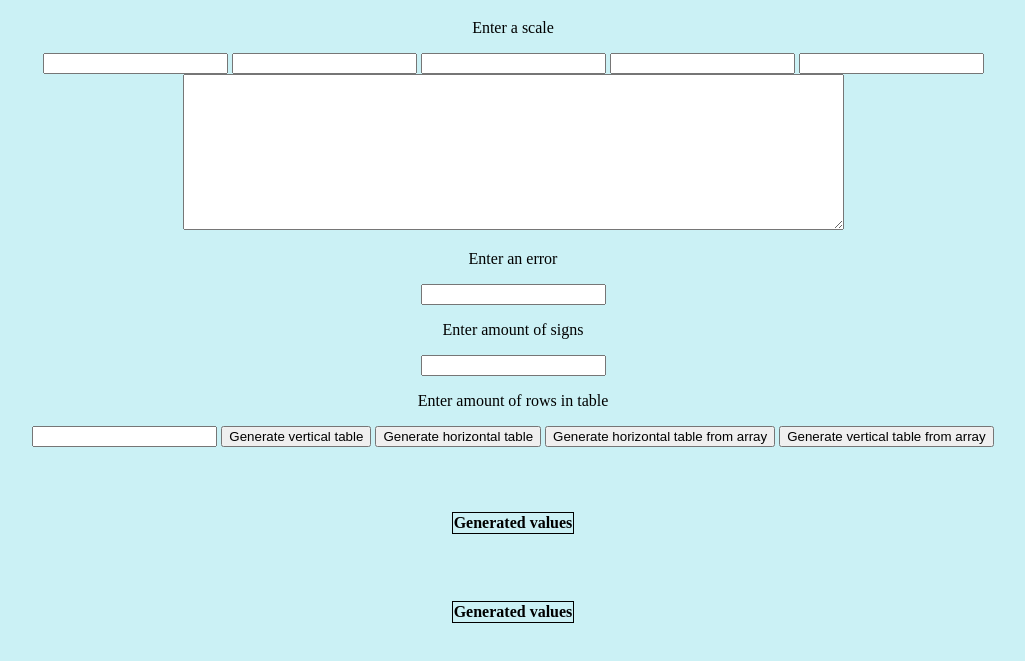
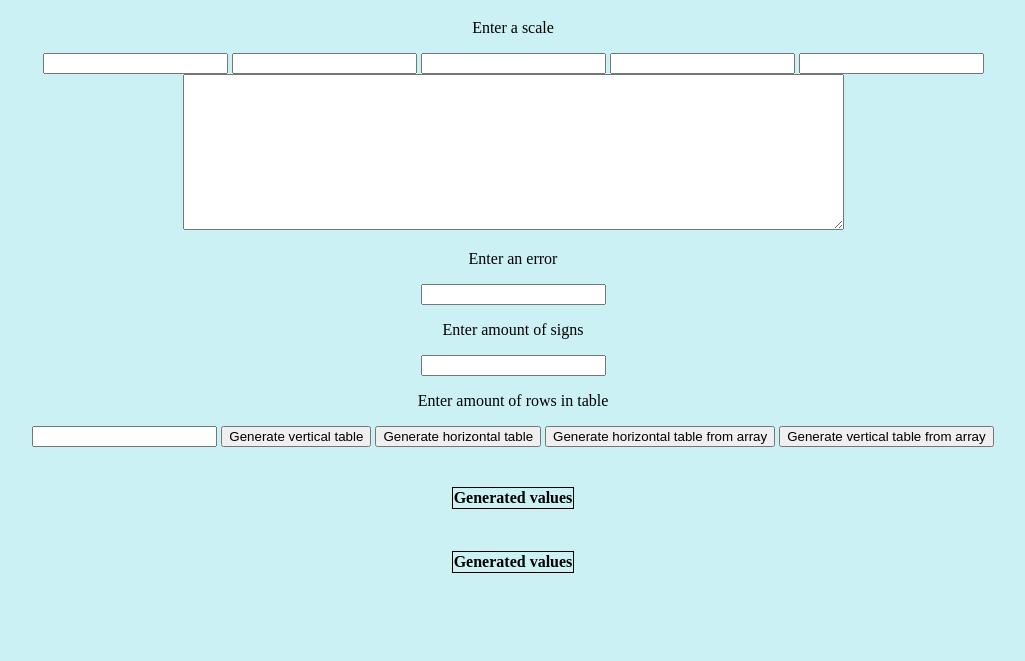
Before and after one commit to Realnaru/Random-values, a plain HTML site: page index.html in a window 1280 px wide. Shown: the part 61-722 px from the top of the page, without its empty margins (127-1152 px from the left). Drawn offline with Linux system fonts and the light colour scheme.

Commit message:
Update style.css

```diff
--- a/style.css
+++ b/style.css
@@ -5,7 +5,7 @@ body {
 
 table {
   /* border: 1px solid black; */
-  margin: 5% auto;
+  margin: 3% auto;
 }
 
 th {
@@ -13,5 +13,5 @@ th {
 }
 
 .table-div {
-  margin: 3% 0;
+  margin: 1% 0;
 }
```
